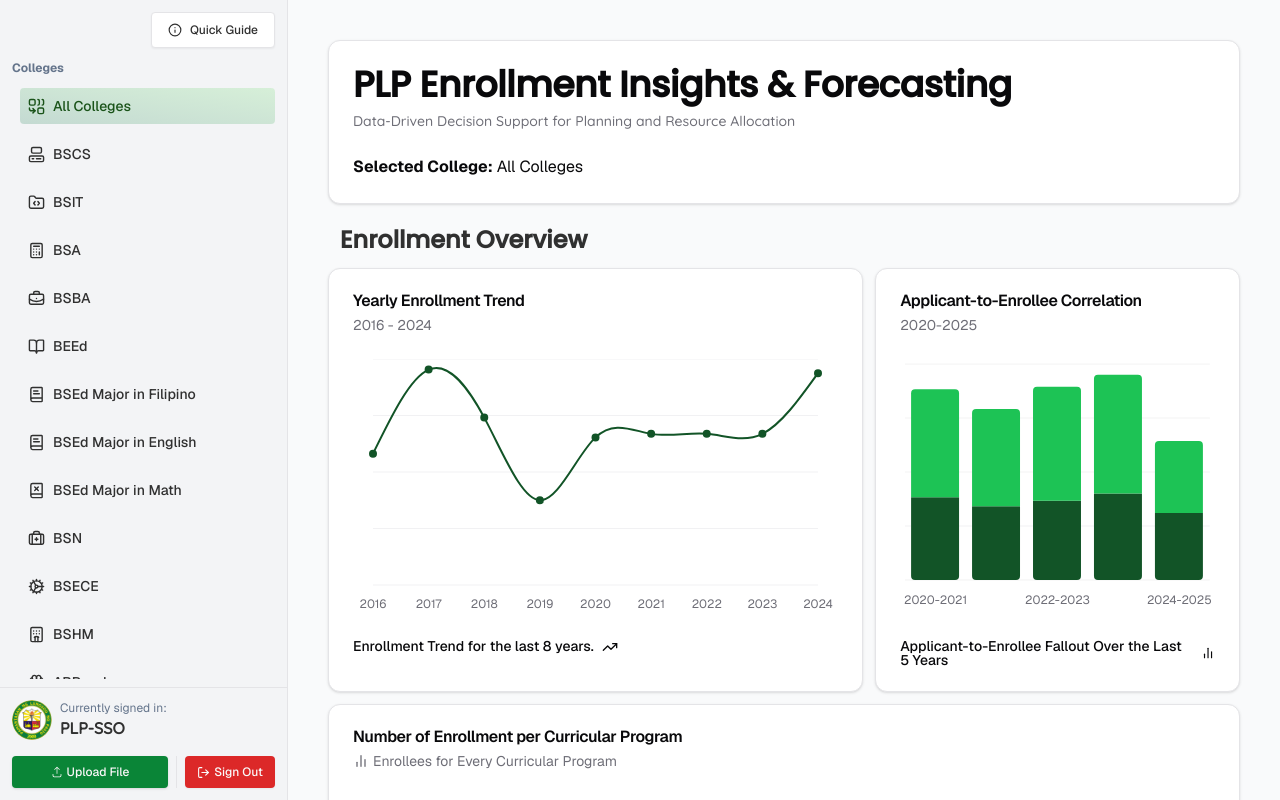
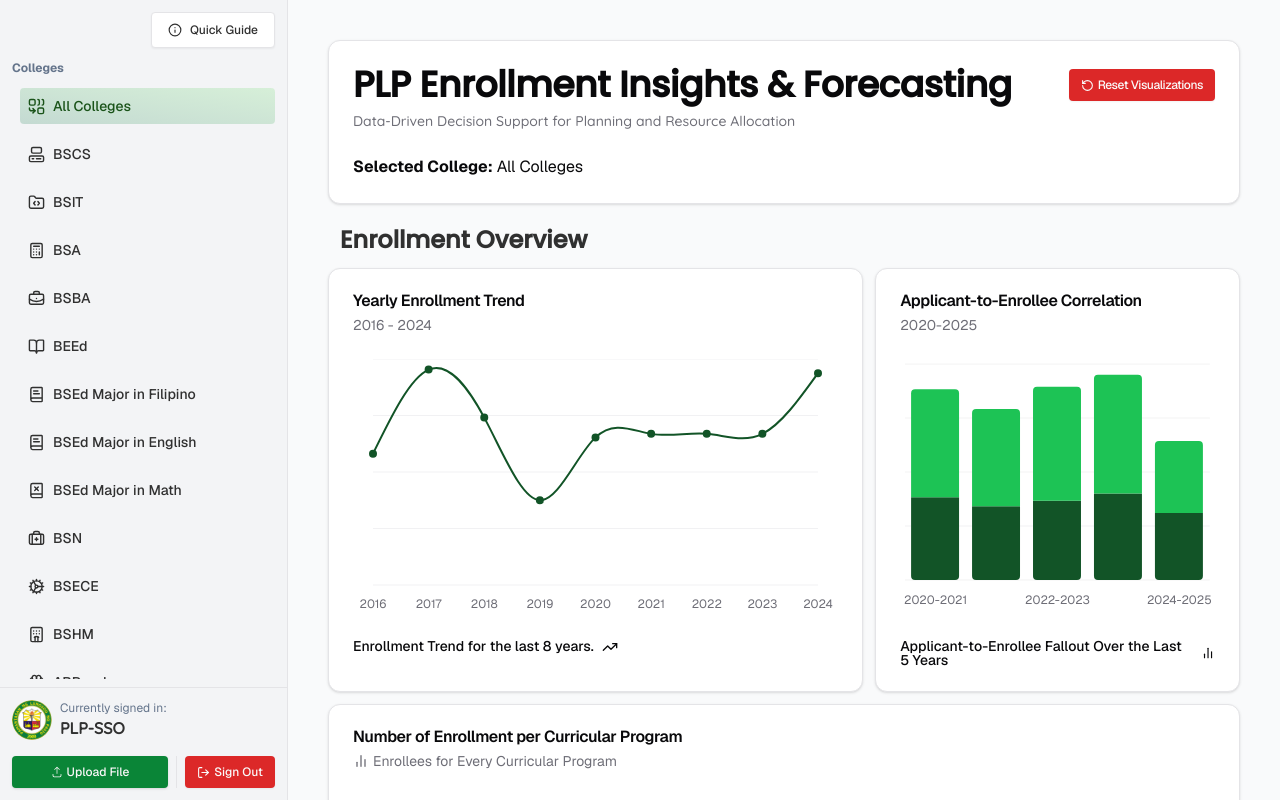
Before and after one commit to KianCandelario/plp-enrollment-insights-dashboard-nextjs, a Next.js app: page /dashboard in a window 1280 px wide. Built offline with nearby package versions, Linux system fonts and the light colour scheme.

Commit message:
feat: Added college filter for yearly trend

```diff
--- a/src/app/components/pages/Dashboard.tsx
+++ b/src/app/components/pages/Dashboard.tsx
@@ -1,3 +1,5 @@
+// components/Dashboard.tsx
+
 import { poppins, quicksand } from "@/app/utilities/fonts";
 import { YearlyTrend } from "../charts/enrollments/YearlyTrend";
 import {
@@ -17,16 +19,27 @@
 import { FamilyMonthlyIncome } from "../charts/socio-economic-background/FamilyMonthlyIncome";
 import { FeederSchools } from "../charts/socio-economic-background/FeederSchools";
 import { CivilStatusAndReligion } from "../charts/tables/CivilStatusAndReligion";
+import { Button } from "@/components/ui/button";
+import { RotateCcwIcon } from "lucide-react";
+import { COURSE_CODE_MAP } from '@/app/utilities/courseMapping';
 
-const Dashboard = ({ selectedCollege }: any) => {
+interface DashboardProps {
+  selectedCollege: string;
+}
+
+const Dashboard = ({ selectedCollege }: DashboardProps) => {
   return (
     <div className="z-10 flex flex-col p-10 space-y-5 bg-gray-50">
       <Card>
         <CardHeader>
-          <CardTitle>
+          <CardTitle className="flex justify-between items-center">
             <span className={`${poppins.className} text-4xl font-bold`}>
               PLP Enrollment Insights & Forecasting
             </span>
+            <Button variant="destructive" className="rounded" size="sm">
+              <RotateCcwIcon size={13} className="mr-1" />
+              Reset Visualizations
+            </Button>
           </CardTitle>
           <CardDescription>
             <span className={`${quicksand.className} `}>
@@ -44,10 +57,14 @@
         {/* Enrollments */}
         <div className="flex flex-col gap-3">
           <div>
-           <h1 className={`${poppins.className} text-2xl font-bold ml-3`}>Enrollment Overview</h1>
+            <h1 className={`${poppins.className} text-2xl font-bold ml-3`}>
+              Enrollment Overview
+            </h1>
           </div>
           <div className="flex gap-3">
-            <YearlyTrend></YearlyTrend>
+            <YearlyTrend
+              courseCode={selectedCollege || 'GRAND_TOTAL'}
+            />
             <ApplicantEnrolleeCorrelation></ApplicantEnrolleeCorrelation>
           </div>
           <div>
```
